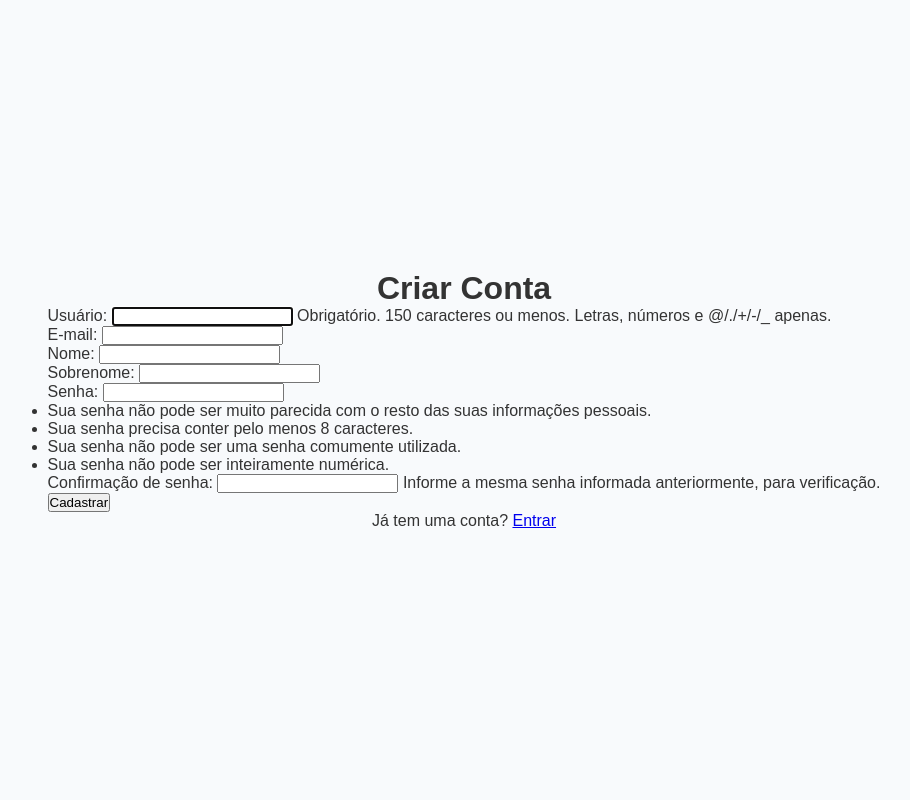
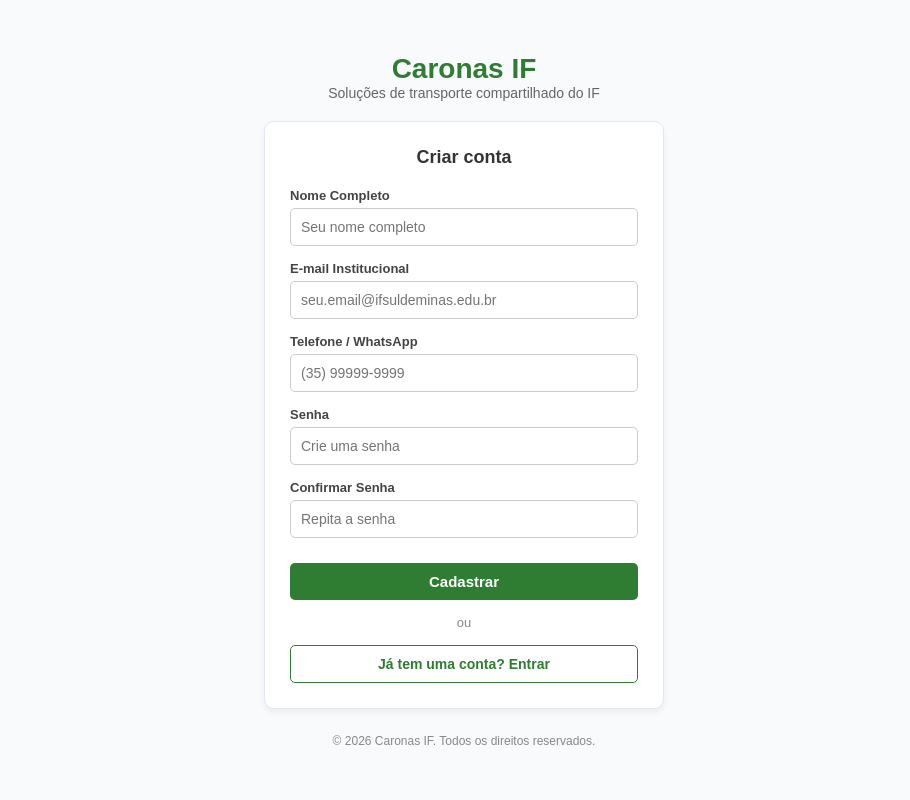
Before and after one commit to CaiqueJose/CaronasIf, a Django app: page /cadastro/ in a window 1280 px wide. Shown: the whole page, without its empty margins (176-1086 px from the left). Run offline with Django 5.2, Linux system fonts and the light colour scheme.

Commit message:
alteração no html e css do login e cadastro

```diff
--- a/app/Templates/login.html
+++ b/app/Templates/login.html
@@ -3,6 +3,7 @@
 <html lang="pt-br">
 <head>
     <meta charset="UTF-8">
+    <!-- ESSENCIAL PARA RESPONSIVIDADE -->
     <meta name="viewport" content="width=device-width, initial-scale=1.0">
     <title>Login - Caronas IF</title>
     <link rel="stylesheet" href="{% static 'style.css' %}">
--- a/app/Templates/register.html
+++ b/app/Templates/register.html
@@ -1,25 +1,62 @@
+{% load static %}
 <!DOCTYPE html>
 <html lang="pt-br">
 <head>
     <meta charset="UTF-8">
+    <!-- ESSENCIAL PARA RESPONSIVIDADE -->
     <meta name="viewport" content="width=device-width, initial-scale=1.0">
-    <title>Cadastro - Carona IF</title>
-    {% load static %}
+    <title>Cadastro - Caronas IF</title>
     <link rel="stylesheet" href="{% static 'style.css' %}">
 </head>
 <body>
 
-    <h1>Criar Conta</h1>
+    <div class="header-logo">
+        <h1>Caronas IF</h1>
+        <p>Soluções de transporte compartilhado do IF</p>
+    </div>
 
-    <form method="post">
-        {% csrf_token %}
+    <div class="card">
+        <h2>Criar conta</h2>
 
-        {{ form.as_p }}
+        <form method="post">
+            {% csrf_token %}
 
-        <button type="submit">Cadastrar</button>
-    </form>
+            <div class="form-group">
+                <label for="id_nome">Nome Completo</label>
+                <input type="text" name="nome" id="id_nome" placeholder="Seu nome completo" required>
+            </div>
 
-    <p>Já tem uma conta? <a href="{% url 'login' %}">Entrar</a></p>
+            <div class="form-group">
+                <label for="id_email">E-mail Institucional</label>
+                <input type="email" name="email" id="id_email" placeholder="seu.email@ifsuldeminas.edu.br" required>
+            </div>
+
+            <div class="form-group">
+                <label for="id_telefone">Telefone / WhatsApp</label>
+                <input type="tel" name="telefone" id="id_telefone" placeholder="(35) 99999-9999" required>
+            </div>
+
+            <div class="form-group">
+                <label for="id_password">Senha</label>
+                <input type="password" name="password" id="id_password" placeholder="Crie uma senha" required>
+            </div>
+
+            <div class="form-group">
+                <label for="id_confirm_password">Confirmar Senha</label>
+                <input type="password" name="confirm_password" id="id_confirm_password" placeholder="Repita a senha" required>
+            </div>
+
+            <button type="submit" class="btn-primary">Cadastrar</button>
+        </form>
+
+        <div class="divider">ou</div>
+
+        <a href="{% url 'login' %}" class="btn-secondary">Já tem uma conta? Entrar</a>
+    </div>
+
+    <footer>
+        &copy; 2026 Caronas IF. Todos os direitos reservados.
+    </footer>
 
 </body>
 </html>
--- a/app/static/style.css
+++ b/app/static/style.css
@@ -13,23 +13,27 @@ body {
     align-items: center;
     justify-content: center;
     min-height: 100vh;
-    padding: 20px;
+    padding: 20px 15px;
+    width: 100%;
 }
 
 /* Header / Logo */
 .header-logo {
     text-align: center;
     margin-bottom: 20px;
+    width: 90%;
+    max-width: 400px;
 }
 
 .header-logo h1 {
     color: #2e7d32;
-    font-size: 28px;
+    font-size: clamp(20px, 5vw, 28px);
+    word-break: break-word;
 }
 
 .header-logo p {
     color: #666;
-    font-size: 14px;
+    font-size: clamp(12px, 3vw, 14px);
 }
 
 /* Card central */
@@ -38,13 +42,13 @@ body {
     border: 1px solid #e2e8f0;
     border-radius: 10px;
     padding: 25px;
-    width: 100%;
-    max-width: 380px;
+    width: 90%;
+    max-width: 400px; /* Trava o tamanho máximo para não explodir no zoom */
     box-shadow: 0 4px 6px rgba(0,0,0,0.05);
 }
 
 .card h2 {
-    font-size: 18px;
+    font-size: clamp(16px, 4vw, 18px);
     text-align: center;
     margin-bottom: 20px;
     color: #333;
@@ -53,6 +57,7 @@ body {
 /* Campos do formulário */
 .form-group {
     margin-bottom: 15px;
+    width: 100%;
 }
 
 .form-group label {
@@ -63,17 +68,23 @@ body {
     color: #444;
 }
 
-.form-group input {
+.form-group input,
+.form-group input[type="text"],
+.form-group input[type="email"],
+.form-group input[type="tel"],
+.form-group input[type="password"] {
     width: 100%;
     padding: 10px;
     border: 1px solid #ccc;
     border-radius: 5px;
     font-size: 14px;
     outline: none;
+    transition: border-color 0.2s ease, box-shadow 0.2s ease;
 }
 
 .form-group input:focus {
     border-color: #2e7d32;
+    box-shadow: 0 0 0 3px rgba(46, 125, 50, 0.15);
 }
 
 .esqueci-senha {
@@ -83,6 +94,10 @@ body {
     color: #2e7d32;
     text-decoration: none;
     margin-top: 5px;
+}
+
+.esqueci-senha:hover {
+    text-decoration: underline;
 }
 
 /* Botões */
@@ -97,6 +112,7 @@ body {
     font-weight: bold;
     cursor: pointer;
     margin-top: 10px;
+    transition: background-color 0.2s ease;
 }
 
 .btn-primary:hover {
@@ -114,6 +130,7 @@ body {
     text-decoration: none;
     font-size: 14px;
     font-weight: bold;
+    transition: background-color 0.2s ease;
 }
 
 .btn-secondary:hover {
@@ -131,4 +148,13 @@ footer {
     margin-top: 25px;
     color: #888;
     font-size: 12px;
+    text-align: center;
+    width: 100%;
 }
+
+/* Ajuste para quando houver muito zoom vertical */
+@media screen and (max-height: 600px) {
+    body {
+        justify-content: flex-start;
+    }
+}
```
